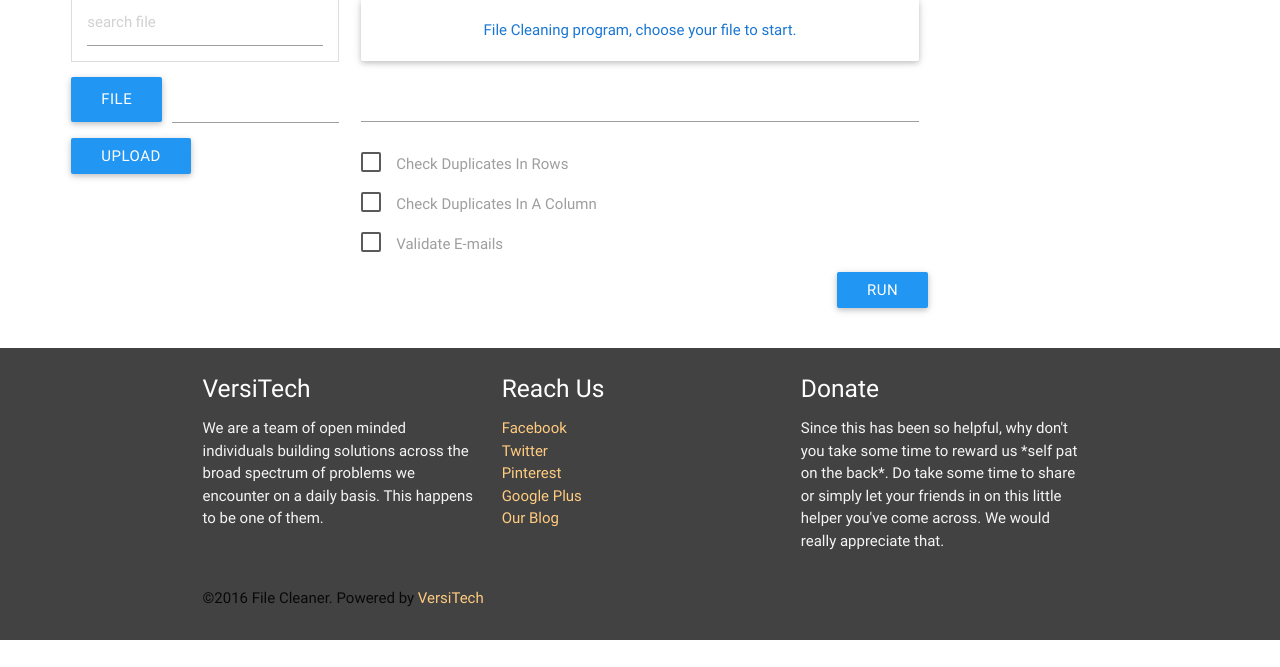
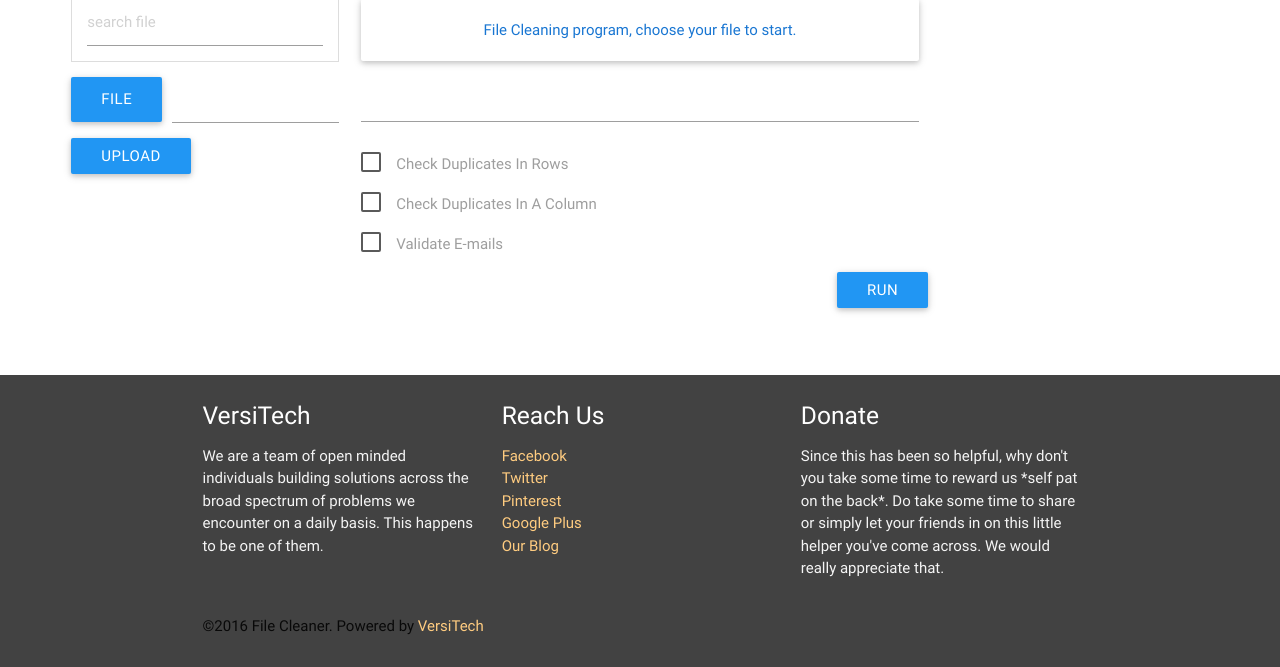
Before and after one commit to thechristian/filecleaner, a Flask app: page / in a window 1280 px wide. Shown: the part 133-800 px from the top of the page. Run offline with Flask 2, Linux system fonts and the light colour scheme; a user stored in the database is signed in; some libraries are stand-ins or nearby versions.

Commit message:
add absolute position for footer

```diff
--- a/static/css/style.css
+++ b/static/css/style.css
@@ -18,7 +18,7 @@
 }
 
 #footer {
-  /*position: absolute;*/
+  position: absolute;
   right: 0;
   bottom: 0;
   left: 0;
```
